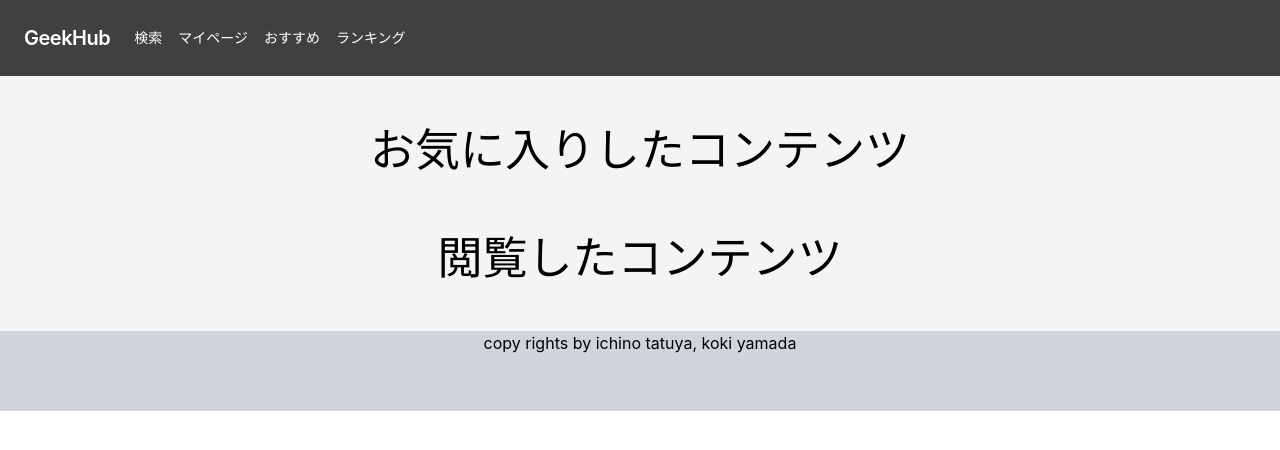
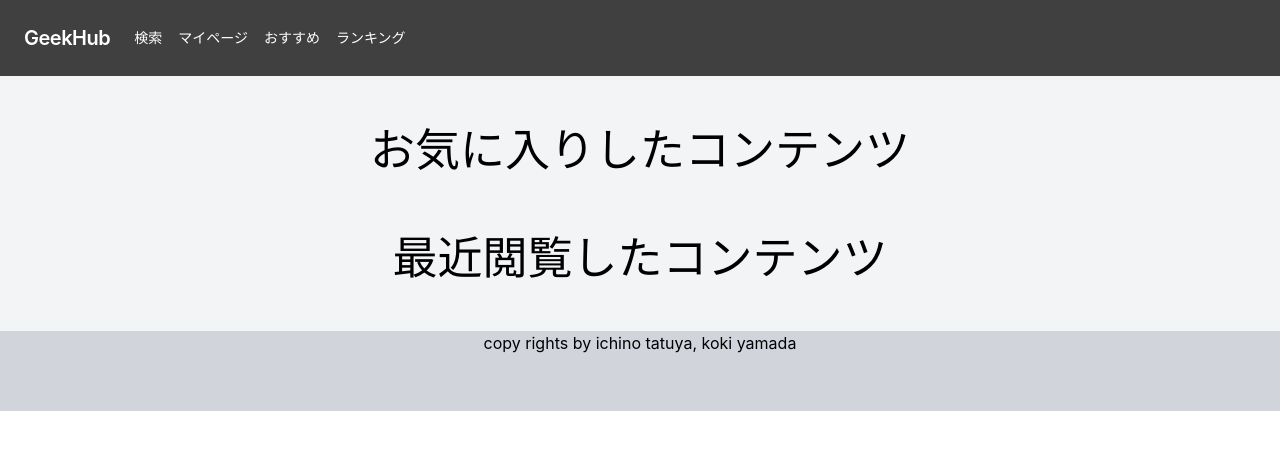
Before and after one commit to yamayamaKo/geekhub, a Next.js app: page /favorite in a window 1280 px wide. Shown: the top 450 px of the page. Built offline with nearby package versions, Linux system fonts and the light colour scheme; no server answers.

Commit message:
edit components/Favorite.js 閲覧したコンテンツ→最近閲覧したコンテンツ

```diff
--- a/components/Favorite.js
+++ b/components/Favorite.js
@@ -27,7 +27,7 @@ class Favorite extends Component {
                 <div className='pb-10 favorite'>
                     {favorite}
                 </div>
-                <h1 className='favorite_h1'>閲覧したコンテンツ</h1>
+                <h1 className='favorite_h1'>最近閲覧したコンテンツ</h1>
                 <div className='pb-10 favorite'>
                     {history}
                 </div>
```
